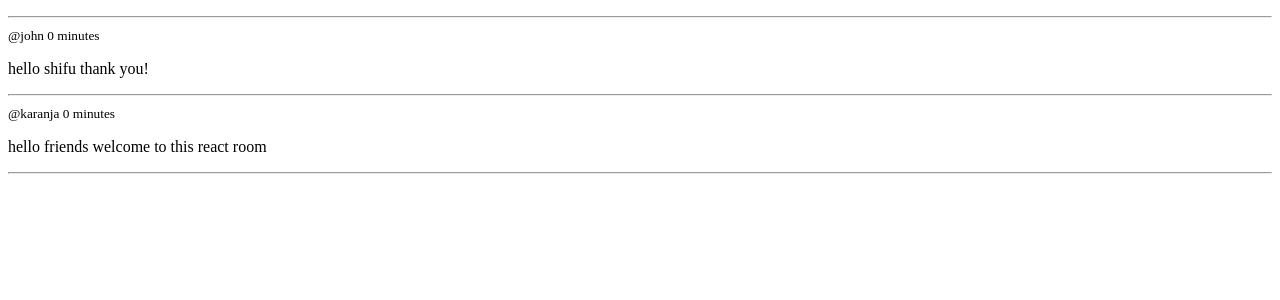
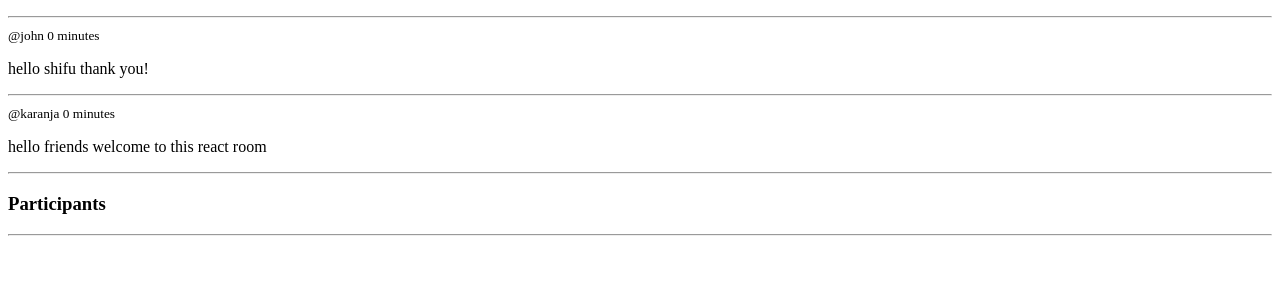
Before and after one commit to nzyuko/somo, a Django app: page /room/7/ in a window 1280 px wide. Shown: the part 348-648 px from the top of the page. Run offline with Django 3.2, Linux system fonts and the light colour scheme; data comes from the database, SQL or seed files in the repository.

Commit message:
created a div for the participants and the message element seperately

```diff
--- a/somo-back/somo/base/templates/base/room.html
+++ b/somo-back/somo/base/templates/base/room.html
@@ -3,6 +3,7 @@
 {% block content %}
 
     <div class="room-container">
+        <div>
                 <h1>{{ room.name }}</h1>
 
             <p>{{ room.description }}</p>
@@ -31,5 +32,10 @@
                 </div>
             {% endif %}
         </div>
+        <div>
+            <h3>Participants</h3>
+            <hr>
+        </div>
+    </div>
 
 {% endblock content %}
```
Lines whose indentation alone changed are shown as unchanged.
